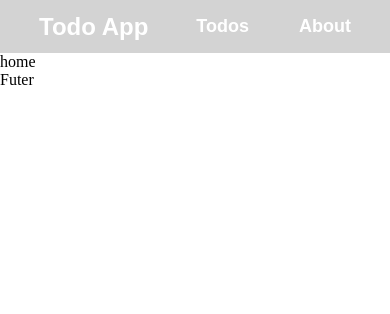
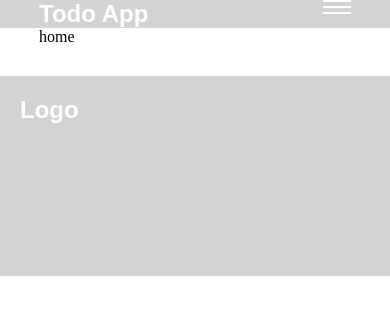
Before and after one commit to Banopartt/todo, a Vue app: page / in a window 390 px wide. Shown: the top 314 px of the page. Built offline with nearby package versions, Linux system fonts and the light colour scheme.

Commit message:
added burger

```diff
--- a/src/components/todo-card.vue
+++ b/src/components/todo-card.vue
@@ -16,7 +16,7 @@ const emits = defineEmits(['removeTodo', 'toggleEditModal'])
     {{ todo?.body }}
     </span>
     <div>
-      <ui-button color="danger" @click="emits('toggleEditModal')">
+      <ui-button color="danger" @click="emits('toggleEditModal', todo)">
         Изменить
       </ui-button>
       <ui-button @click="emits('removeTodo', todo?.id)">
--- a/src/components/todo-edit.vue
+++ b/src/components/todo-edit.vue
@@ -9,7 +9,7 @@ const isOpenModal = defineModel('isOpenModal')
 
 const selectedTodo = defineModel('selectedTodo')
 
-const emits = defineModel(['update-todo'])
+const emits = defineEmits(['update-todo'])
 
 const saveChanges = () => {
   emits('update-todo', selectedTodo);
@@ -21,7 +21,7 @@ const saveChanges = () => {
   <div>
     <UiModal v-model:is-open="isOpenModal">
       <p class="edit-title">
-        Редактировать задачу номер № {{ selectedTodo.id }}
+        Редактировать задачу номер № {{ selectedTodo?.id }}
       </p>
       <ui-input v-model:input-model="selectedTodo.title" class="edit-input" placeholder="Введите заголовок"/>
       <ui-input v-model:input-model="selectedTodo.body" class="edit-input" placeholder="Введите описание"/>
--- a/src/components/todo-footer.vue
+++ b/src/components/todo-footer.vue
@@ -1,12 +1,33 @@
+<script setup>
+
+</script>
+
 <template>
-    <div>
-         <footer>Futer</footer>
+  <footer class="footer">
+    <div class="container">
+      <div class="logo">Logo</div>
     </div>
+  </footer>
 </template>
 
-<script setup>
-</script>
+<style scoped>
+.footer {
+  background: lightgray;
+  color: white;
+  height: 200px;
+  margin-top: 30px;
+}
 
-<style  scoped>
+.logo {
+  font-family: sans-serif;
+  font-size: 24px;
+  font-weight: bold;
+  cursor: pointer;
+}
 
+.container {
+  margin: 0 auto;
+  padding: 20px;
+  max-width: 90%;
+}
 </style>
--- a/src/components/todo-navbar.vue
+++ b/src/components/todo-navbar.vue
@@ -1,24 +1,10 @@
-<template>
-  <div>
-    <header class="navbar">
-      <div class="container">
-        <div class="logo" @click="router.push('/')">
-          Todo App
-        </div>
-        <nav class="navigation">
-          <ul>
-            <li v-for="link in links" :key="link.path">
-              <router-link :to="link.path">{{ link.name }}</router-link>
-            </li>
-          </ul>
-        </nav>
-      </div>
-    </header>
-  </div>
-</template>
+<script setup>
 
-<script setup>
-import { useRouter } from 'vue-router';
+
+import { inject } from "vue";
+import {useRouter} from "vue-router";
+
+const isOpenSidebar = inject('isOpenSidebar')
 
 const links = [
   {
@@ -32,12 +18,36 @@ const links = [
 ]
 
 const router = useRouter()
+
+const toggleSidebar = ()=> {
+  isOpenSidebar.value = !isOpenSidebar.value
+}
 </script>
+
+<template>
+  <header class="navbar">
+    <div class="container">
+      <div class="logo" @click="router.push('/')">
+        Todo App
+      </div>
+      <nav class="navigation">
+        <ul>
+          <li v-for="link in links" :key="link.path">
+            <router-link :to="link.path">{{ link.name }}</router-link>
+          </li>
+        </ul>
+      </nav>
+      <div class="burger" @click="toggleSidebar">
+        <span v-for="line in 3" :key="line"></span>
+      </div>
+    </div>
+  </header>
+</template>
 
 <style scoped>
 .navbar {
   background: lightgray;
-  color: white
+  color: white;
 }
 
 .logo {
@@ -67,4 +77,26 @@ const router = useRouter()
   font-size: 18px;
   font-family: sans-serif;
 }
+
+@media screen and (max-width: 768px) {
+  .navigation {
+    display: none;
+  }
+  .burger {
+    display: flex !important;
+  }
+}
+.burger {
+  width: 28px;
+  height: 28px;
+  display: none;
+  flex-direction: column;
+  gap: 4px;
+}
+
+.burger span {
+  width: 100%;
+  background: white;
+  height: 2px;
+}
 </style>
--- /dev/null
+++ b/src/components/widget-sidebar.vue
@@ -0,0 +1,63 @@
+<script setup>
+import { inject } from 'vue';
+
+const isOpenSidebar = inject('isOpenSidebar')
+
+
+
+</script>
+
+<template>
+  <div @click="isOpenSidebar = false" class="shadow" :class="{
+      'visible': isOpenSidebar,
+    }">
+    <aside class="sidebar" @click.stop>
+        <div class="content">
+            <div class="close-btn" @click="isOpenSidebar=(false)">
+              x
+            </div>
+        </div>
+    </aside>
+  </div>
+</template>
+
+<style scoped>
+.shadow {
+  position: fixed;
+  z-index: -10;
+  left: 0;
+  top: 0;
+  opacity: 0;
+  width: 100%; /* Full width */
+  height: 100%; /* Full height */
+  overflow: auto; /* Enable scroll if needed */
+  background-color: rgb(0, 0, 0); /* Fallback color */
+  background-color: rgba(0, 0, 0, 0.4); /* Black w/ opacity */
+}
+.visible {
+  opacity: 10;
+  z-index: 1;
+}
+.sidebar {
+  position: fixed;
+  right: 0;
+  top: 0;
+  bottom: 0;
+  width: 300px;
+  background-color: lightgray;
+  color: white;
+  z-index: 20 !important;
+
+}
+.content {
+  padding: 40px;
+  position: relative;
+}
+
+.close-btn {
+  position: absolute;
+  top: 0;
+  right: 30px;
+  font-size: 48px;
+}
+</style>
--- a/src/layouts/base-layout.vue
+++ b/src/layouts/base-layout.vue
@@ -1,7 +1,10 @@
 <template>
     <div>
-        <TodoNavbar/>
-        <slot></slot>
+        <TodoNavbar />
+        <WidgetSidebar />
+        <main class="container">
+            <slot></slot>
+        </main>
         <TodoFooter/>
 
     </div>
@@ -10,10 +13,17 @@
 <script setup>
 import TodoFooter from '@/components/todo-footer.vue';
 import TodoNavbar from '@/components/todo-navbar.vue';
+import WidgetSidebar from '@/components/widget-sidebar.vue';
+import { provide, ref } from 'vue';
 
-
+const isOpenSidebar = ref(false)
+provide("isOpenSidebar", isOpenSidebar)
 </script>
 
 <style scoped>
-
+.container {
+    width: 80%;
+    margin: 0 auto;
+    padding: 0 20px;
+}
 </style>
--- a/src/pages/todo-page.vue
+++ b/src/pages/todo-page.vue
@@ -1,6 +1,6 @@
 <template>
     <div>
-      <TodoEdit v-model:selected-todo="selectedTodo"
+      <TodoEdit v-model:selectedTodo="selectedTodo"
        @update-todo="handleUpdateTodo"
        v-model:is-open-modal="isOpenModal"
        />
@@ -62,6 +62,7 @@
 
   const isOpenModal = ref(false);
   const toggleEditModal = (todo) => {
+
     selectedTodo.value = todo;
     isOpenModal.value = !isOpenModal.value;
   }
@@ -85,7 +86,7 @@
   })
 
   const handleUpdateTodo = (updateTodo) => {
-    const idx = todoCards.value.findIndex((todo) => todoCards.id === updateTodo.id)
+    const idx = todoCards.value.findIndex((todo) => todo.id === updateTodo.id)
     if (idx !== -1 ) {
       todoCards.value[idx] = updateTodo
       isOpenModal.value = false
```
